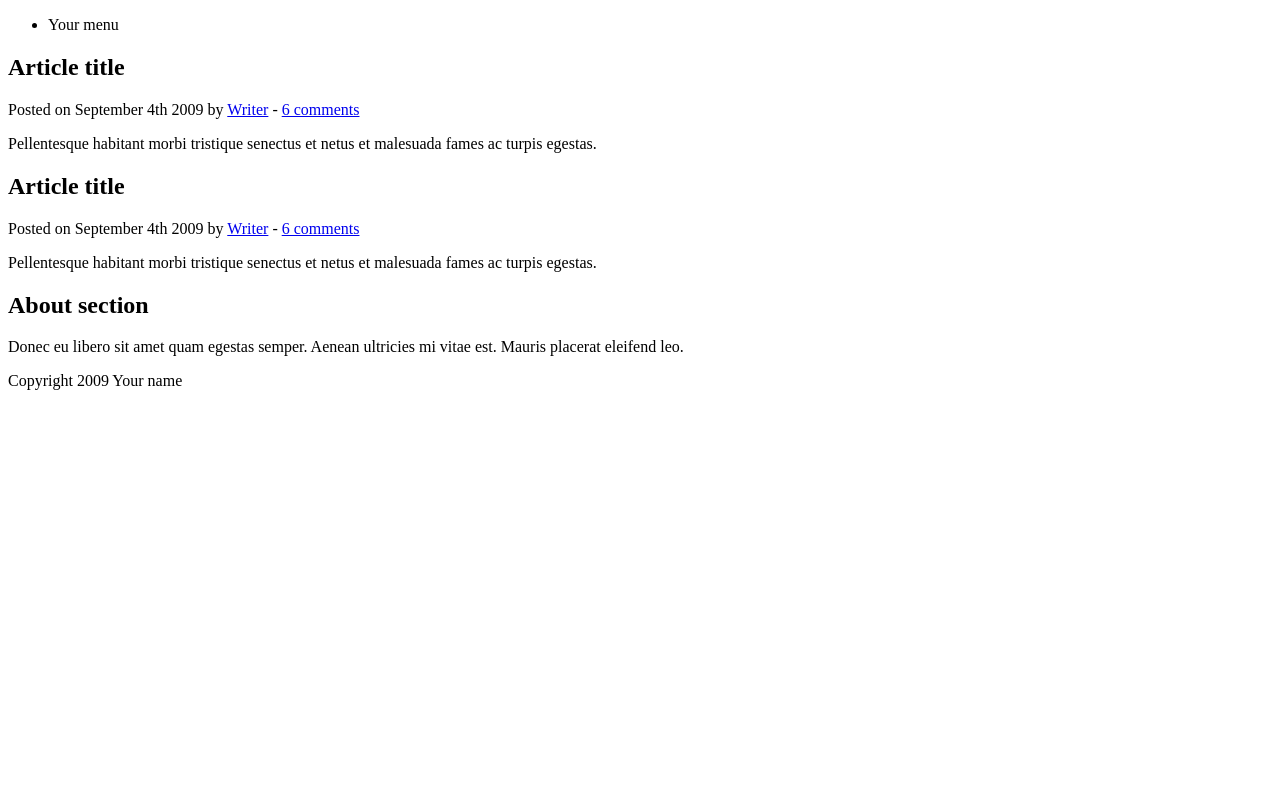
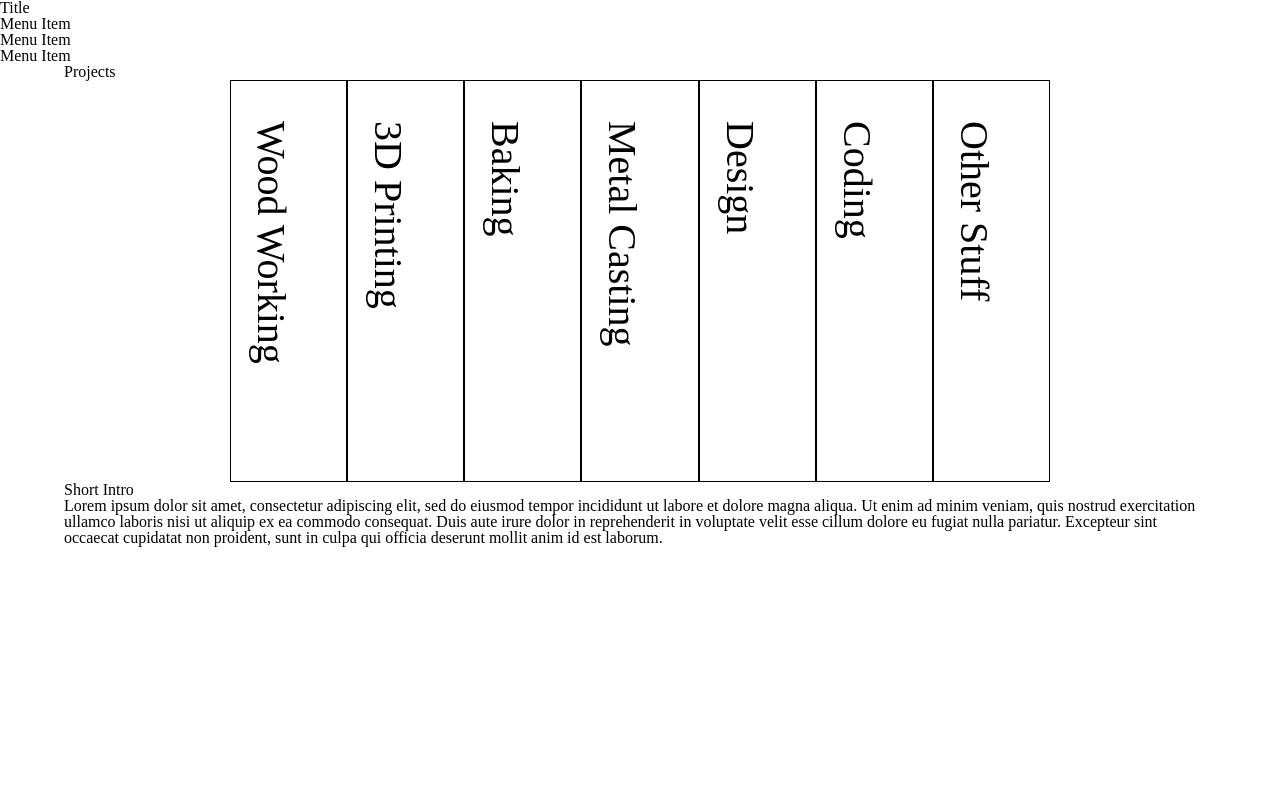
Before and after one commit to pbngrape/margret, a Django app: page / in a window 1280 px wide. Run offline with Django 3.2, Linux system fonts and the light colour scheme.

Commit message:
Example webpage

```diff
--- /dev/null
+++ b/home/static/home/reset.css
@@ -0,0 +1,124 @@
+html,
+body,
+div,
+span,
+applet,
+object,
+iframe,
+h1,
+h2,
+h3,
+h4,
+h5,
+h6,
+p,
+blockquote,
+pre,
+a,
+abbr,
+acronym,
+address,
+big,
+cite,
+code,
+del,
+dfn,
+em,
+img,
+ins,
+kbd,
+q,
+s,
+samp,
+small,
+strike,
+strong,
+sub,
+sup,
+tt,
+var,
+b,
+u,
+i,
+center,
+dl,
+dt,
+dd,
+ol,
+ul,
+li,
+fieldset,
+form,
+label,
+legend,
+table,
+caption,
+tbody,
+tfoot,
+thead,
+tr,
+th,
+td,
+article,
+aside,
+canvas,
+details,
+embed,
+figure,
+figcaption,
+footer,
+header,
+hgroup,
+menu,
+nav,
+output,
+ruby,
+section,
+summary,
+time,
+mark,
+audio,
+video {
+  margin: 0;
+  padding: 0;
+  border: 0;
+  font-size: 100%;
+  font: inherit;
+  vertical-align: baseline;
+}
+/* HTML5 display-role reset for older browsers */
+article,
+aside,
+details,
+figcaption,
+figure,
+footer,
+header,
+hgroup,
+menu,
+nav,
+section {
+  display: block;
+}
+body {
+  line-height: 1;
+}
+ol,
+ul {
+  list-style: none;
+}
+blockquote,
+q {
+  quotes: none;
+}
+blockquote:before,
+blockquote:after,
+q:before,
+q:after {
+  content: "";
+  content: none;
+}
+table {
+  border-collapse: collapse;
+  border-spacing: 0;
+}
--- /dev/null
+++ b/home/static/home/style.css
@@ -0,0 +1,33 @@
+main {
+  margin: 0 auto;
+  width: 90%;
+  max-width: 1200px;
+}
+
+#tabs {
+  display: flex;
+  justify-content: center;
+}
+
+#tabs div {
+  border: 1px solid #000000;
+  align-items: stretch;
+  height: 400px;
+  width: 10%;
+}
+
+#tabs div:hover {
+  flex-grow: 2;
+}
+
+#tabs div h2 {
+  transform: rotate(90deg) translateY(-50%);
+  transform-origin: bottom left;
+  width: 250px;
+  font-size: 40px;
+}
+
+#tabs div:hover h2 {
+  transform: none;
+  padding-left: 8px;
+}
--- a/home/templates/index.html
+++ b/home/templates/index.html
@@ -1,51 +1,65 @@
-<!DOCTYPE HTML>
-
 <html>
-
-<head>
+  <head>
     <meta http-equiv="Content-Type" content="text/html; charset=UTF-8" />
     <title>Your Website</title>
-</head>
 
-<body>
+    {% load static %}
 
+    <link
+      rel="stylesheet"
+      type="text/css"
+      href="{% static 'home/reset.css' %}"
+    />
+
+    <link
+      rel="stylesheet"
+      type="text/css"
+      href="{% static 'home/style.css' %}"
+    />
+  </head>
+
+  <body>
     <header>
-        <nav>
-            <ul>
-                <li>Your menu</li>
-            </ul>
-        </nav>
+      <span id="logo">Title</span>
+      <nav>
+        <ul>
+          <li>Menu Item</li>
+          <li>Menu Item</li>
+          <li>Menu Item</li>
+        </ul>
+      </nav>
     </header>
 
-    <section>
+    <main>
+      <h1>Projects</h1>
+      <div id="tabs">
+        <div><h2>Wood Working</h2></div>
 
-        <article>
-            <header>
-                <h2>Article title</h2>
-                <p>Posted on <time datetime="2009-09-04T16:31:24+02:00">September 4th 2009</time> by <a href="#">Writer</a> - <a href="#comments">6 comments</a></p>
-            </header>
-            <p>Pellentesque habitant morbi tristique senectus et netus et malesuada fames ac turpis egestas.</p>
-        </article>
+        <div><h2>3D Printing</h2></div>
 
-        <article>
-            <header>
-                <h2>Article title</h2>
-                <p>Posted on <time datetime="2009-09-04T16:31:24+02:00">September 4th 2009</time> by <a href="#">Writer</a> - <a href="#comments">6 comments</a></p>
-            </header>
-            <p>Pellentesque habitant morbi tristique senectus et netus et malesuada fames ac turpis egestas.</p>
-        </article>
+        <div><h2>Baking</h2></div>
 
-    </section>
+        <div><h2>Metal Casting</h2></div>
 
-    <aside>
-        <h2>About section</h2>
-        <p>Donec eu libero sit amet quam egestas semper. Aenean ultricies mi vitae est. Mauris placerat eleifend leo.</p>
-    </aside>
+        <div><h2>Design</h2></div>
 
-    <footer>
-        <p>Copyright 2009 Your name</p>
-    </footer>
+        <div><h2>Coding</h2></div>
 
-</body>
+        <div><h2>Other Stuff</h2></div>
+      </div>
 
+      <article>
+        <h2>Short Intro</h2>
+        <p>
+          Lorem ipsum dolor sit amet, consectetur adipiscing elit, sed do
+          eiusmod tempor incididunt ut labore et dolore magna aliqua. Ut enim ad
+          minim veniam, quis nostrud exercitation ullamco laboris nisi ut
+          aliquip ex ea commodo consequat. Duis aute irure dolor in
+          reprehenderit in voluptate velit esse cillum dolore eu fugiat nulla
+          pariatur. Excepteur sint occaecat cupidatat non proident, sunt in
+          culpa qui officia deserunt mollit anim id est laborum.
+        </p>
+      </article>
+    </main>
+  </body>
 </html>
```
